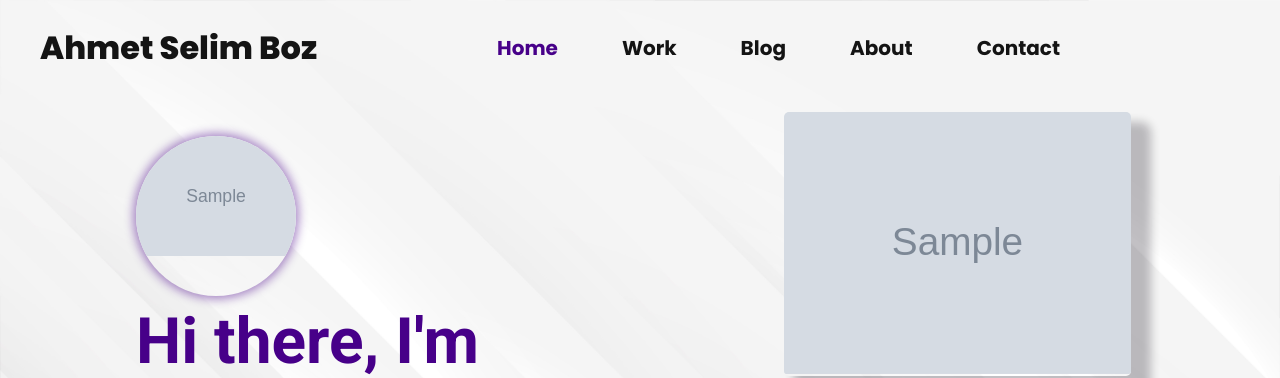
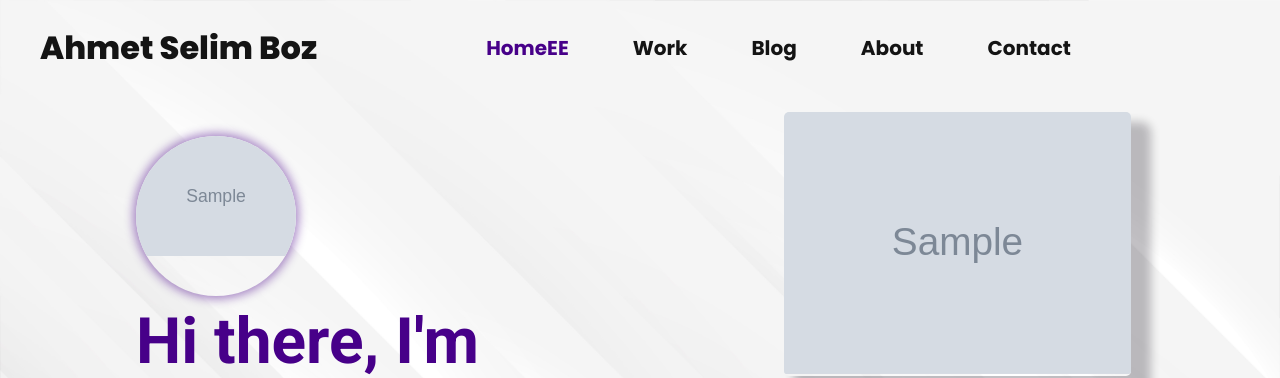
Before and after one commit to ahmetselimboz/PortfolioProjectWithServer, a Node server app: page / in a window 1280 px wide. Shown: the top 378 px of the page. Run offline with Node 20, Linux system fonts and the light colour scheme; tables that the repository leaves empty hold one stand-in row (values such as "Sample post"); grey boxes marked "Sample" are stand-in pictures; data that the repository does not hold is empty; some libraries are stand-ins or nearby versions.

Commit message:
capcover-test

```diff
--- a/src/views/frontend/layouts/_layouts.ejs
+++ b/src/views/frontend/layouts/_layouts.ejs
@@ -28,7 +28,7 @@
         <a href="/"> Ahmet Selim Boz </a>
       </div>
       <ul class="nav-menu">
-        <li><a href="/" class="active nav-link">Home</a></li>
+        <li><a href="/" class="active nav-link">HomeEE</a></li>
         <li><a href="/work" class="nav-link">Work</a></li>
         <li><a href="/blog" class="nav-link">Blog</a></li>
         <li><a href="/about" class="nav-link">About</a></li>
```
Also changed, not shown: .github/workflows/CD.yml.
